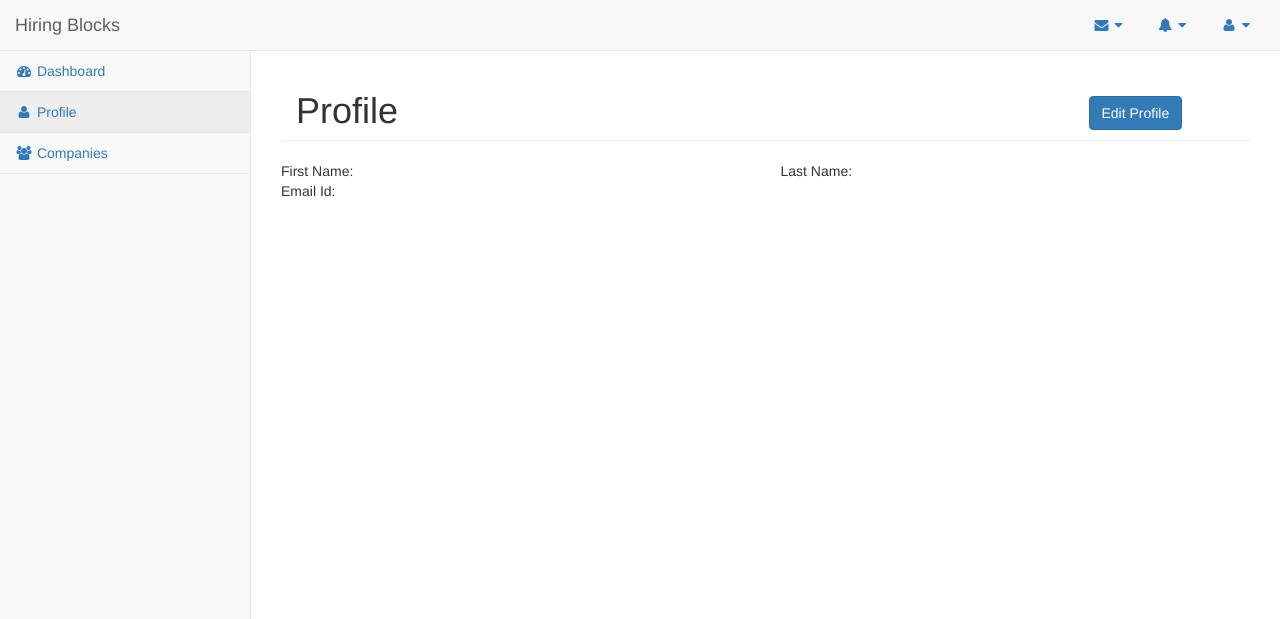
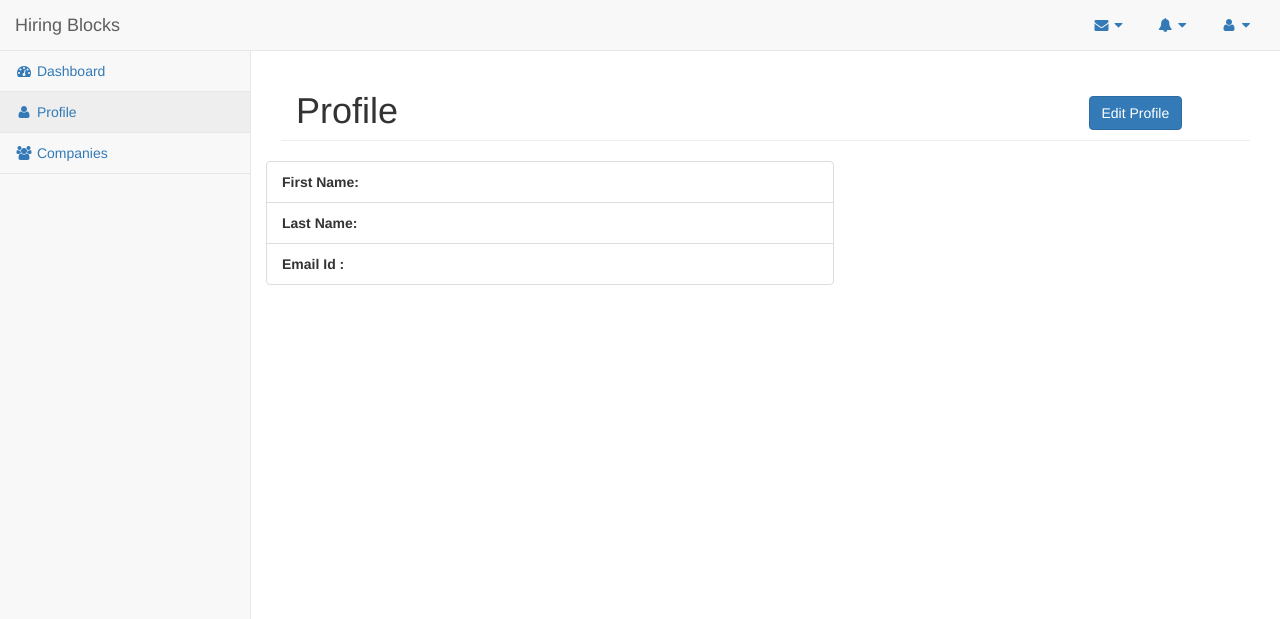
Before and after one commit to apoorvaagupta/Basic-Placement-Portal, a website: page public_html/students/profile.html in a window 1280 px wide. Drawn offline with Linux system fonts and the light colour scheme; no server answers.

Commit message:
updated profile

```diff
--- a/public_html/students/profile.html
+++ b/public_html/students/profile.html
@@ -136,18 +136,34 @@
                 <h1 class="page-header"><div class="col-lg-6">Profile</div>
                     <div class="col-lg-offset-10"><a href="editprofile.html"><button class="btn btn-primary" id="edit" > Edit Profile</button></a></div>
                 </h1>
+                <!--<div class="row">-->
+                    <!--<div class="col-lg-6">-->
+                        <!--<span>First Name: </span><span id="firstname"></span>-->
+                    <!--</div>-->
+                    <!--<div class="col-lg-6">-->
+                        <!--<span>Last Name: </span><span id="lastname"></span>-->
+                    <!--</div>-->
+                <!--</div>-->
+                <!--<div class="row">-->
+                    <!--<div class="col-lg-6">-->
+                        <!--<span>Email Id: </span><span id="email"></span>-->
+                    <!--</div>-->
+                <!--</div>-->
                 <div class="row">
-                    <div class="col-lg-6">
-                        <span>First Name: </span><span id="firstname"></span>
-                    </div>
-                    <div class="col-lg-6">
-                        <span>Last Name: </span><span id="lastname"></span>
-                    </div>
-                </div>
-                <div class="row">
-                    <div class="col-lg-6">
-                        <span>Email Id: </span><span id="email"></span>
-                    </div>
+                    <ul class="list-group col-xs-7">
+                        <li class="list-group-item">
+                            <strong>First Name: </strong>
+                            <span id="firstname"></span>
+                        </li>
+                        <li class="list-group-item">
+                            <strong>Last Name: </strong>
+                            <span id="lastname"></span>
+                        </li>
+                        <li class="list-group-item">
+                            <strong>Email Id : </strong>
+                            <span id="email"></span>
+                        </li>
+                    </ul>
                 </div>
             </div>
             <!-- /.col-lg-12 -->
```
